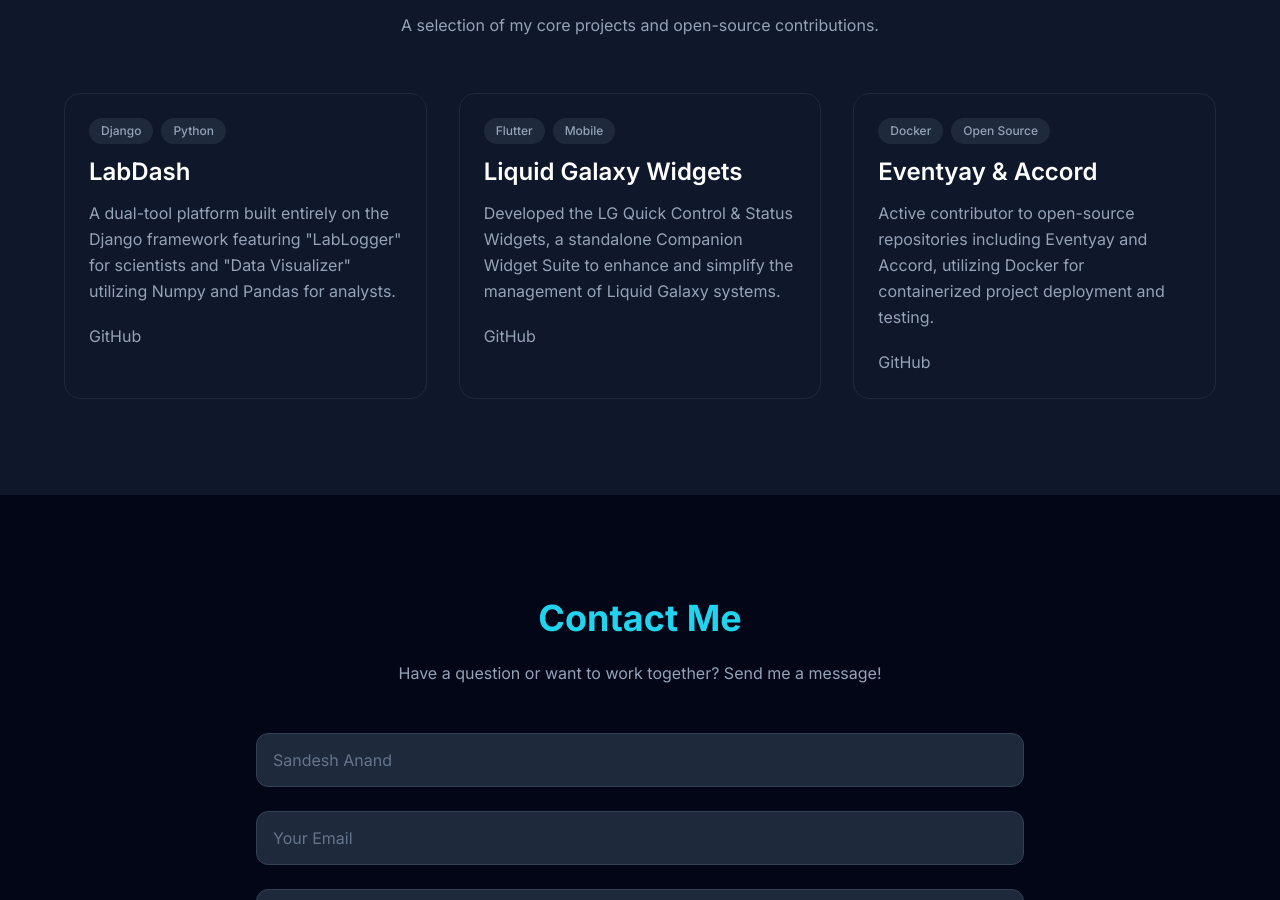
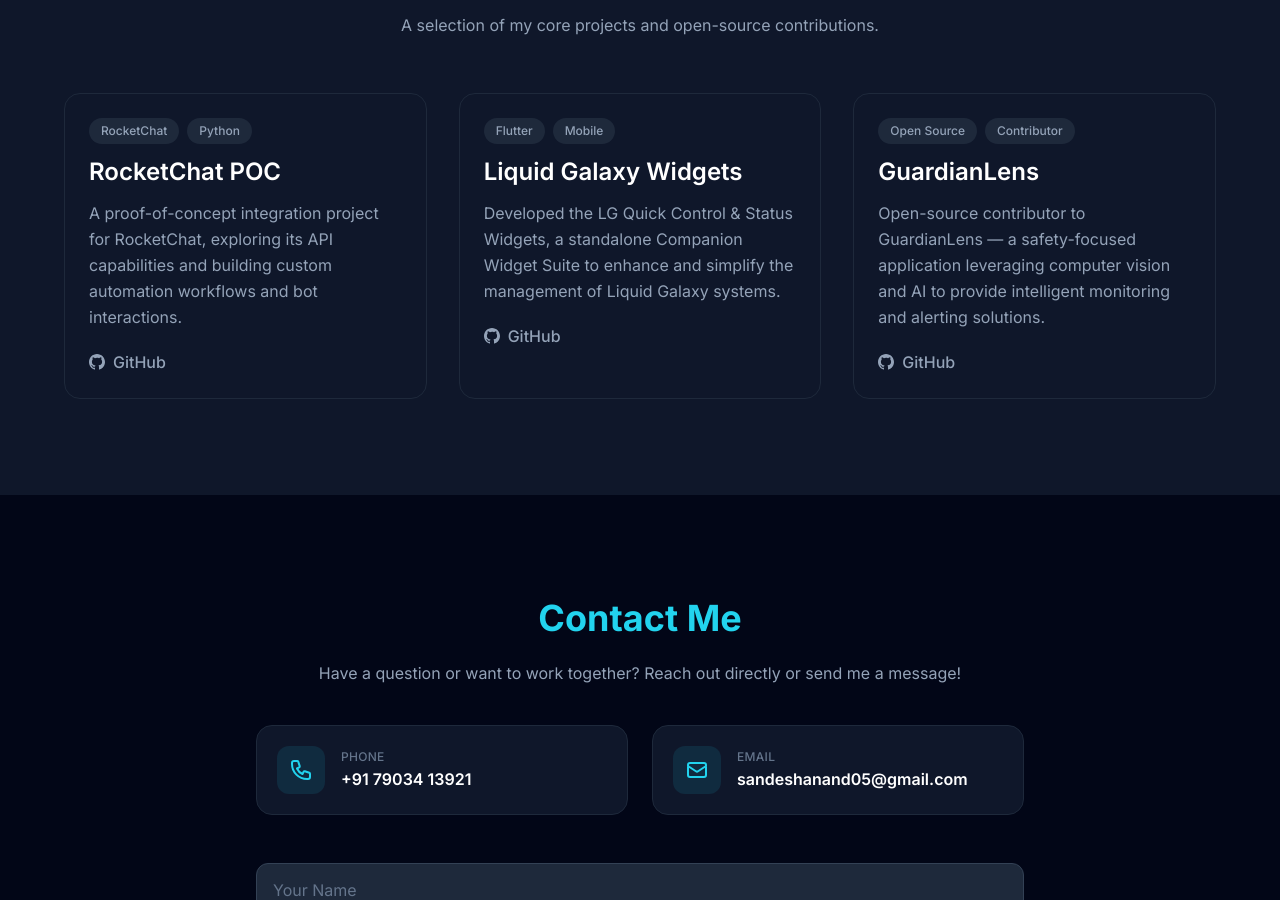
Before and after one commit to sandy052006/Personal-Portfolio, a website: page index.html in a window 1280 px wide. Shown: the part 1900-2800 px from the top of the page. Drawn offline with nearby package versions, Linux system fonts and the light colour scheme.

Commit message:
Add contact details, fix profile image, update projects with GitHub links, remove location

```diff
--- a/index.html
+++ b/index.html
@@ -112,7 +112,7 @@
             </h1>
 
             <p class="text-slate-300 text-lg md:text-xl mb-4 leading-relaxed">
-              Full Stack Web & Mobile Developer based in Chennai, Tamilnadu, India. Passionate about building data-driven applications, mobile solutions, and contributing to open-source.
+              Full Stack Web & Mobile Developer passionate about building data-driven applications, mobile solutions, and contributing to open-source.
             </p>
 
             <p class="text-slate-400 mb-8">
@@ -129,7 +129,7 @@
           <div class="flex justify-center fade-in delay-1">
             <div class="relative">
               <div class="absolute inset-0 bg-cyan-400/20 rounded-full blur-3xl scale-110"></div>
-              <img src="./profile.jpg" alt="Sandesh Anand" class="relative w-64 h-64 md:w-80 md:h-80 object-cover rounded-full border-4 border-cyan-400 shadow-2xl shadow-cyan-400/20" />
+              <img src="./assets/profile.jpg" alt="Sandesh Anand" class="relative w-64 h-64 md:w-80 md:h-80 object-cover rounded-full border-4 border-cyan-400 shadow-2xl shadow-cyan-400/20" />
             </div>
           </div>
         </div>
@@ -194,22 +194,27 @@
 
           <div class="grid sm:grid-cols-1 md:grid-cols-2 lg:grid-cols-3 gap-8 mt-14">
 
+            <!-- Project 1: RocketChat POC -->
             <article class="project-card">
               <div class="p-6">
                 <div class="flex flex-wrap gap-2 mb-3">
-                  <span class="tag">Django</span>
+                  <span class="tag">RocketChat</span>
                   <span class="tag">Python</span>
                 </div>
-                <h3 class="text-2xl font-semibold mb-3">LabDash</h3>
+                <h3 class="text-2xl font-semibold mb-3">RocketChat POC</h3>
                 <p class="text-slate-400 mb-5 leading-relaxed">
-                  A dual-tool platform built entirely on the Django framework featuring "LabLogger" for scientists and "Data Visualizer" utilizing Numpy and Pandas for analysts.
+                  A proof-of-concept integration project for RocketChat, exploring its API capabilities and building custom automation workflows and bot interactions.
                 </p>
                 <div class="flex gap-4">
-                  <a href="#" class="text-slate-400 hover:text-cyan-400">GitHub</a>
+                  <a href="https://github.com/sandy052006/Rocketchat_POC" target="_blank" rel="noopener noreferrer" class="inline-flex items-center gap-2 text-slate-400 hover:text-cyan-400 transition-colors font-medium">
+                    <svg class="w-4 h-4" fill="currentColor" viewBox="0 0 24 24"><path d="M12 0C5.374 0 0 5.373 0 12c0 5.302 3.438 9.8 8.207 11.387.599.111.793-.261.793-.577v-2.234c-3.338.726-4.033-1.416-4.033-1.416-.546-1.387-1.333-1.756-1.333-1.756-1.089-.745.083-.729.083-.729 1.205.084 1.839 1.237 1.839 1.237 1.07 1.834 2.807 1.304 3.492.997.107-.775.418-1.305.762-1.604-2.665-.305-5.467-1.334-5.467-5.931 0-1.311.469-2.381 1.236-3.221-.124-.303-.535-1.524.117-3.176 0 0 1.008-.322 3.301 1.23A11.509 11.509 0 0112 5.803c1.02.005 2.047.138 3.006.404 2.291-1.552 3.297-1.23 3.297-1.23.653 1.653.242 2.874.118 3.176.77.84 1.235 1.911 1.235 3.221 0 4.609-2.807 5.624-5.479 5.921.43.372.823 1.102.823 2.222v3.293c0 .319.192.694.801.576C20.566 21.797 24 17.3 24 12c0-6.627-5.373-12-12-12z"/></svg>
+                    GitHub
+                  </a>
                 </div>
               </div>
             </article>
 
+            <!-- Project 2: Liquid Galaxy Widgets -->
             <article class="project-card">
               <div class="p-6">
                 <div class="flex flex-wrap gap-2 mb-3">
@@ -218,26 +223,33 @@
                 </div>
                 <h3 class="text-2xl font-semibold mb-3">Liquid Galaxy Widgets</h3>
                 <p class="text-slate-400 mb-5 leading-relaxed">
-                  Developed the LG Quick Control & Status Widgets, a standalone Companion Widget Suite to enhance and simplify the management of Liquid Galaxy systems.
+                  Developed the LG Quick Control &amp; Status Widgets, a standalone Companion Widget Suite to enhance and simplify the management of Liquid Galaxy systems.
                 </p>
                 <div class="flex gap-4">
-                  <a href="#" class="text-slate-400 hover:text-cyan-400">GitHub</a>
+                  <a href="https://github.com/sandy052006/lg-widget-poc" target="_blank" rel="noopener noreferrer" class="inline-flex items-center gap-2 text-slate-400 hover:text-cyan-400 transition-colors font-medium">
+                    <svg class="w-4 h-4" fill="currentColor" viewBox="0 0 24 24"><path d="M12 0C5.374 0 0 5.373 0 12c0 5.302 3.438 9.8 8.207 11.387.599.111.793-.261.793-.577v-2.234c-3.338.726-4.033-1.416-4.033-1.416-.546-1.387-1.333-1.756-1.333-1.756-1.089-.745.083-.729.083-.729 1.205.084 1.839 1.237 1.839 1.237 1.07 1.834 2.807 1.304 3.492.997.107-.775.418-1.305.762-1.604-2.665-.305-5.467-1.334-5.467-5.931 0-1.311.469-2.381 1.236-3.221-.124-.303-.535-1.524.117-3.176 0 0 1.008-.322 3.301 1.23A11.509 11.509 0 0112 5.803c1.02.005 2.047.138 3.006.404 2.291-1.552 3.297-1.23 3.297-1.23.653 1.653.242 2.874.118 3.176.77.84 1.235 1.911 1.235 3.221 0 4.609-2.807 5.624-5.479 5.921.43.372.823 1.102.823 2.222v3.293c0 .319.192.694.801.576C20.566 21.797 24 17.3 24 12c0-6.627-5.373-12-12-12z"/></svg>
+                    GitHub
+                  </a>
                 </div>
               </div>
             </article>
 
+            <!-- Project 3: GuardianLens -->
             <article class="project-card">
               <div class="p-6">
                 <div class="flex flex-wrap gap-2 mb-3">
-                  <span class="tag">Docker</span>
                   <span class="tag">Open Source</span>
+                  <span class="tag">Contributor</span>
                 </div>
-                <h3 class="text-2xl font-semibold mb-3">Eventyay & Accord</h3>
+                <h3 class="text-2xl font-semibold mb-3">GuardianLens</h3>
                 <p class="text-slate-400 mb-5 leading-relaxed">
-                  Active contributor to open-source repositories including Eventyay and Accord, utilizing Docker for containerized project deployment and testing.
+                  Open-source contributor to GuardianLens — a safety-focused application leveraging computer vision and AI to provide intelligent monitoring and alerting solutions.
                 </p>
                 <div class="flex gap-4">
-                  <a href="#" class="text-slate-400 hover:text-cyan-400">GitHub</a>
+                  <a href="https://github.com/ANKIEMUNKIE/GuardianLens" target="_blank" rel="noopener noreferrer" class="inline-flex items-center gap-2 text-slate-400 hover:text-cyan-400 transition-colors font-medium">
+                    <svg class="w-4 h-4" fill="currentColor" viewBox="0 0 24 24"><path d="M12 0C5.374 0 0 5.373 0 12c0 5.302 3.438 9.8 8.207 11.387.599.111.793-.261.793-.577v-2.234c-3.338.726-4.033-1.416-4.033-1.416-.546-1.387-1.333-1.756-1.333-1.756-1.089-.745.083-.729.083-.729 1.205.084 1.839 1.237 1.839 1.237 1.07 1.834 2.807 1.304 3.492.997.107-.775.418-1.305.762-1.604-2.665-.305-5.467-1.334-5.467-5.931 0-1.311.469-2.381 1.236-3.221-.124-.303-.535-1.524.117-3.176 0 0 1.008-.322 3.301 1.23A11.509 11.509 0 0112 5.803c1.02.005 2.047.138 3.006.404 2.291-1.552 3.297-1.23 3.297-1.23.653 1.653.242 2.874.118 3.176.77.84 1.235 1.911 1.235 3.221 0 4.609-2.807 5.624-5.479 5.921.43.372.823 1.102.823 2.222v3.293c0 .319.192.694.801.576C20.566 21.797 24 17.3 24 12c0-6.627-5.373-12-12-12z"/></svg>
+                    GitHub
+                  </a>
                 </div>
               </div>
             </article>
@@ -250,9 +262,36 @@
       <section id="contact" class="py-24 px-6">
         <div class="max-w-3xl mx-auto">
           <h2 class="section-title">Contact Me</h2>
-          <p class="text-slate-400 text-center mt-4 mb-12">
-            Have a question or want to work together? Send me a message!
+          <p class="text-slate-400 text-center mt-4 mb-10">
+            Have a question or want to work together? Reach out directly or send me a message!
           </p>
+
+          <!-- Contact Info Cards -->
+          <div class="grid sm:grid-cols-2 gap-6 mb-12">
+            <a href="tel:+917903413921" id="contact-phone" class="flex items-center gap-4 p-5 rounded-2xl bg-slate-900 border border-slate-800 hover:border-cyan-400 transition-colors group">
+              <div class="flex-shrink-0 w-12 h-12 rounded-xl bg-cyan-400/10 flex items-center justify-center group-hover:bg-cyan-400/20 transition-colors">
+                <svg class="w-6 h-6 text-cyan-400" fill="none" stroke="currentColor" viewBox="0 0 24 24">
+                  <path stroke-linecap="round" stroke-linejoin="round" stroke-width="2" d="M3 5a2 2 0 012-2h3.28a1 1 0 01.948.684l1.498 4.493a1 1 0 01-.502 1.21l-2.257 1.13a11.042 11.042 0 005.516 5.516l1.13-2.257a1 1 0 011.21-.502l4.493 1.498a1 1 0 01.684.949V19a2 2 0 01-2 2h-1C9.716 21 3 14.284 3 6V5z" />
+                </svg>
+              </div>
+              <div>
+                <p class="text-xs text-slate-500 uppercase tracking-wide font-medium mb-0.5">Phone</p>
+                <p class="text-white font-semibold">+91 79034 13921</p>
+              </div>
+            </a>
+
+            <a href="mailto:sandeshanand05@gmail.com" id="contact-email" class="flex items-center gap-4 p-5 rounded-2xl bg-slate-900 border border-slate-800 hover:border-cyan-400 transition-colors group">
+              <div class="flex-shrink-0 w-12 h-12 rounded-xl bg-cyan-400/10 flex items-center justify-center group-hover:bg-cyan-400/20 transition-colors">
+                <svg class="w-6 h-6 text-cyan-400" fill="none" stroke="currentColor" viewBox="0 0 24 24">
+                  <path stroke-linecap="round" stroke-linejoin="round" stroke-width="2" d="M3 8l7.89 5.26a2 2 0 002.22 0L21 8M5 19h14a2 2 0 002-2V7a2 2 0 00-2-2H5a2 2 0 00-2 2v10a2 2 0 002 2z" />
+                </svg>
+              </div>
+              <div>
+                <p class="text-xs text-slate-500 uppercase tracking-wide font-medium mb-0.5">Email</p>
+                <p class="text-white font-semibold">sandeshanand05@gmail.com</p>
+              </div>
+            </a>
+          </div>
 
           <form id="contact-form" class="space-y-6" novalidate>
             <div>
@@ -261,7 +300,7 @@
                 id="name"
                 name="name"
                 type="text"
-                placeholder="Sandesh Anand"
+                placeholder="Your Name"
                 required
                 class="form-input"
               />
```
